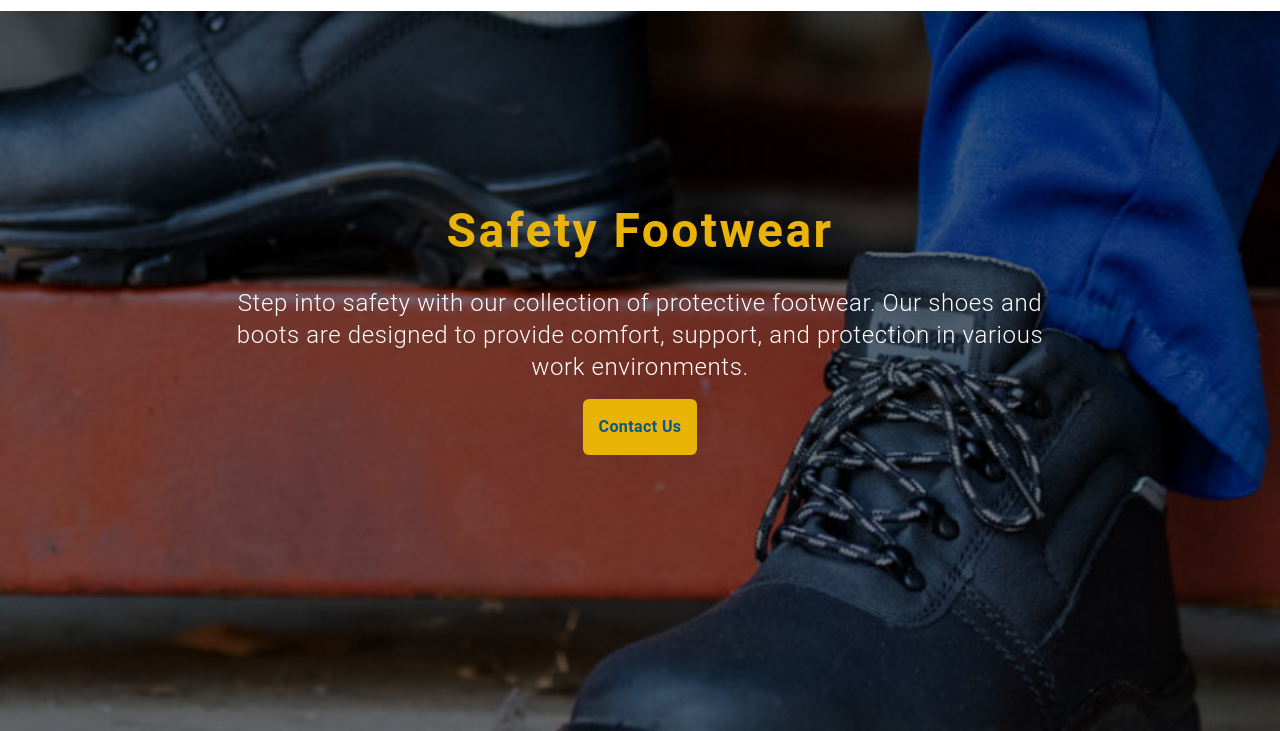
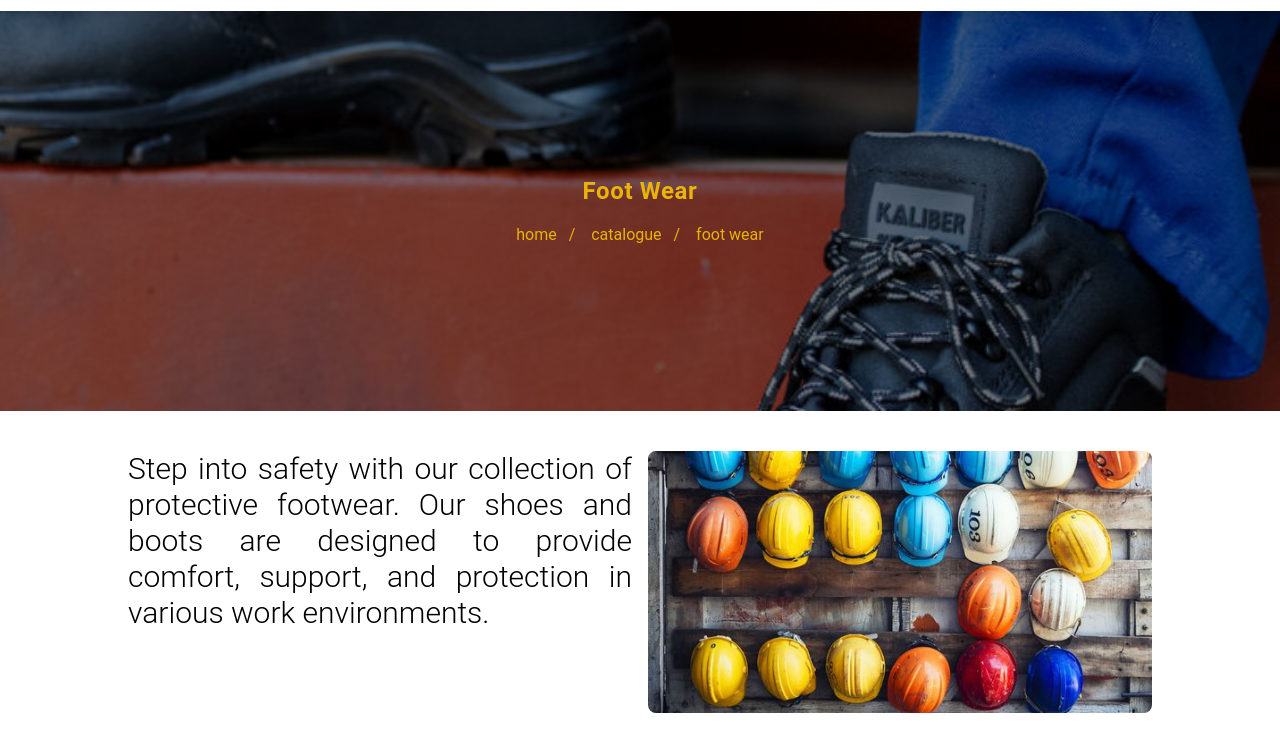
Before and after one commit to Risetech4drew/MPB.com, a website: page pages/catalogue/footwear.html in a window 1280 px wide. Shown: the part 69-800 px from the top of the page. Drawn offline with nearby package versions, Linux system fonts and the light colour scheme.

Commit message:
modified pages and added items in the reflective wear catalogue

```diff
--- a/pages/catalogue/footwear.html
+++ b/pages/catalogue/footwear.html
@@ -203,36 +203,68 @@
     <span
       class="overlay fixed inset-0 bg-black opacity-0 invisible transition-opacity duration-300 ease-in-out z-30"
     ></span>
-    <main>
+    <main class="pt-20">
       <section
-        class="relative bg-safetyfootwear bg-scroll md:bg-fixed bg-cover bg-center bg-no-repeat flex flex-col justify-center items-center h-[100vh]"
+        class="relative bg-safetyfootwear bg-scroll md:bg-fixed bg-cover bg-center bg-no-repeat flex justify-center items-center h-[50vh]"
       >
         <div
-          class="absolute w-[90%] lg:container mx-auto text-white flex flex-col justify-center items-center z-20"
+          class="w-[90%] container mx-auto flex flex-col justify-center items-center z-10 text-yellow-500"
         >
           <h1
-            class="capitalize text-3xl md:text-5xl font-semibold tracking-wider mb-8 text-yellow-500"
+            class="capitalize text-2xl font-semibold tracking-wide mb-4"
             data-aos="fade-down"
           >
-            safety footwear
+            foot wear
           </h1>
-
+          <ul class="breadcrumb" data-aos="fade-up">
+            <li>
+              <a
+                href="/index.html"
+                class="hover:text-sky-700 transition-all duration-150 ease-in-out"
+                >home</a
+              >
+            </li>
+            <li>
+              <a
+                href="/index.html"
+                class="hover:text-sky-700 transition-all duration-150 ease-in-out"
+                >catalogue</a
+              >
+            </li>
+            <li>
+              <a
+                href="/pages/catalogue/headprotection.html"
+                class="hover:text-sky-700 transition-all duration-150 ease-in-out"
+                >foot wear</a
+              >
+            </li>
+          </ul>
+        </div>
+        <div class="absolute inset-0 bg-black opacity-50 z-0"></div>
+      </section>
+      <section class="py-10">
+        <div
+          class="w-[90%] md:w-[80%] container mx-auto flex flex-col md:flex-row justify-center gap-4"
+        >
+          <div class="md:w-1/2">
             <p
-            class="max-w-prose md:text-2xl tracking-wide text-center font-light mb-4"
-            data-aos="fade-up"
+              class="text-lg md:text-3xl font-light text-justify"
+              data-aos="fade-right"
             >
               Step into safety with our collection of protective footwear. Our
               shoes and boots are designed to provide comfort, support, and
               protection in various work environments.
             </p>
-          <a
-            href="#"
-            class="inline-block p-4 bg-yellow-500 rounded-md font-semibold tracking-wide text-sky-800"
-            data-aos="fade-up"
-            >Contact Us</a
-          >
           </div>
-        <div class="absolute inset-0 bg-black opacity-50 z-10"></div>
+          <div class="md:w-1/2">
+            <img
+              src="/assets/imgs/better imgs/headprotection/saftey-hats-bg.jpg"
+              alt=""
+              class="rounded-lg h-auto"
+              data-aos="zoom-in"
+            />
+          </div>
+        </div>
       </section>
       <section class="py-28">
         <div class="lg:container mx-auto w-[90%] mt-8">
```
Also changed, not shown: pages/catalogue/reflective-wear.html (+75 -61 lines), pages/catalogue/tools.html (+1 -1 lines), assets/imgs/better imgs/reflective-gear/Tuffviz-highway-vest.jpg (added), assets/imgs/better imgs/reflective-gear/man-wearing-reflective-wear.jpg (added), assets/imgs/better imgs/reflective-gear/premium-safety-vest.jpg (added), assets/imgs/better imgs/reflective-gear/reflective-mesh-vest.jpg (added), assets/imgs/better imgs/reflective-gear/rubber-bomber-reflective-jacket.jpg (added), assets/imgs/better imgs/reflective-gear/visible-reflective-safety-vest-10-pocket.jpg (added), output.css. Lines whose indentation alone changed are shown as unchanged.
